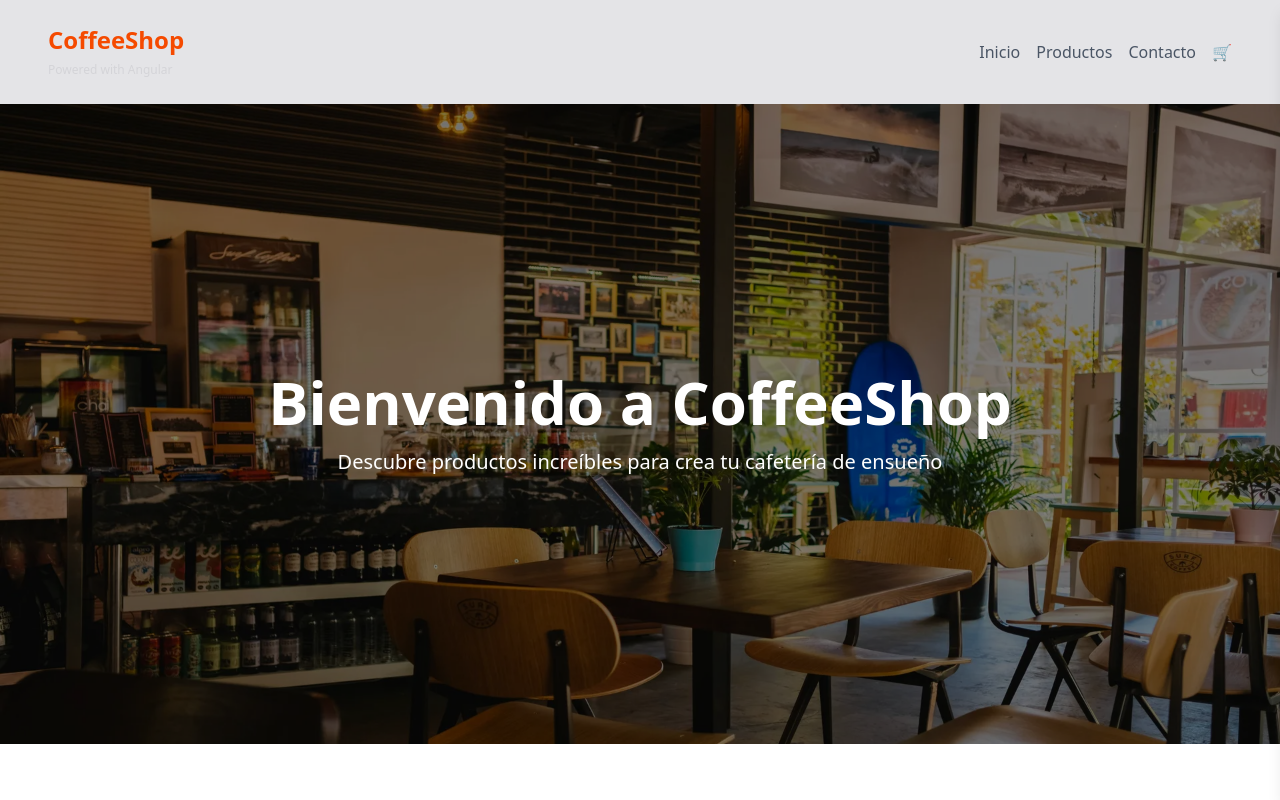
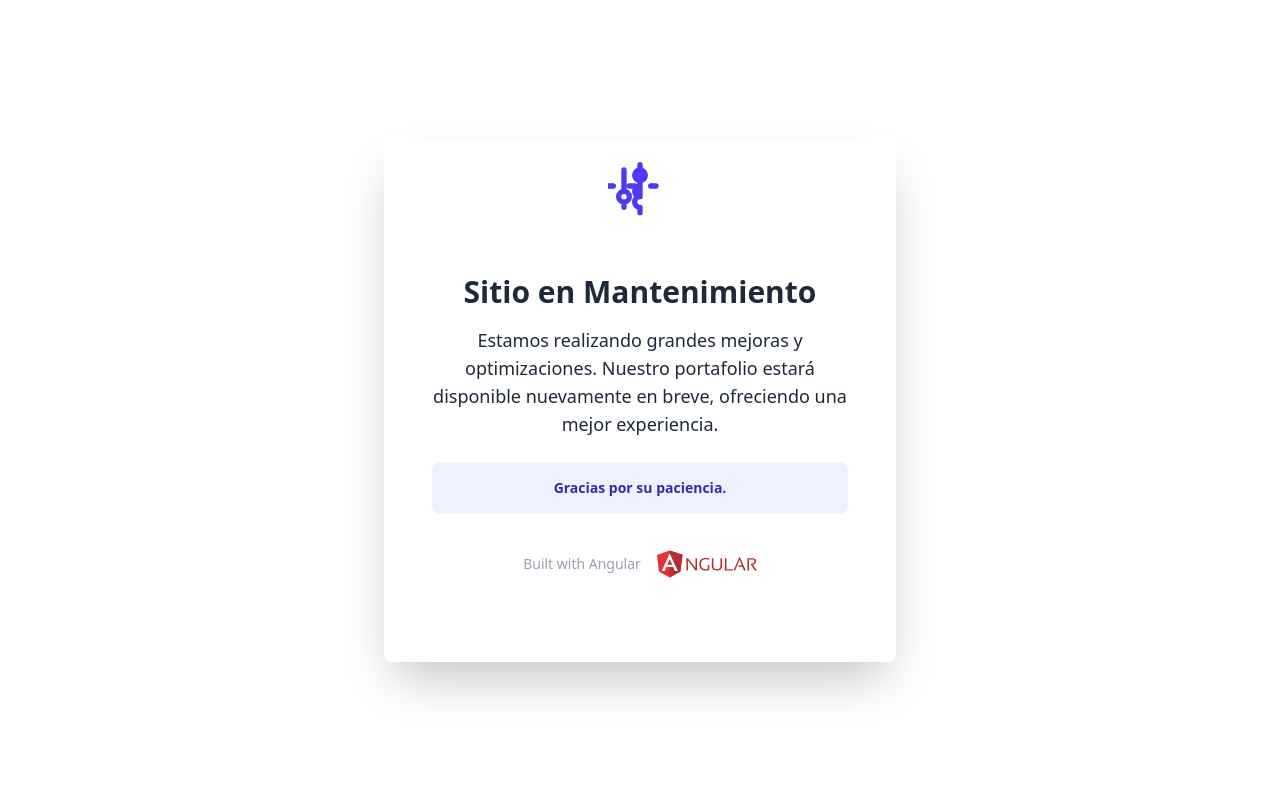
Before and after one commit to cdaizdev/portfolio, an Angular app: page / in a window 1280 px wide. Shown: the top 800 px of the page. Built offline with nearby package versions, Linux system fonts and the light colour scheme.

Commit message:
Add: analytics

```diff
--- a/src/app/app.html
+++ b/src/app/app.html
@@ -1,6 +1,3 @@
-<app-header></app-header>
-<main class="min-h-screen">
-  <router-outlet></router-outlet>
+<main class="flex justify-center items-center min-h-screen">
+  <app-maintenance></app-maintenance>
 </main>
-<app-cart-panel></app-cart-panel>
-<app-footer></app-footer>
--- a/src/app/app.ts
+++ b/src/app/app.ts
@@ -3,10 +3,11 @@ import { RouterOutlet } from '@angular/router';
 import { Header } from './header/header';
 import { Footer } from './footer/footer';
 import { CartComponent } from './cart/cart-component';
+import { Maintenance } from './maintenance/maintenance';
 
 @Component({
   selector: 'app-root',
-  imports: [RouterOutlet, Header, Footer, CartComponent],
+  imports: [Maintenance],
   templateUrl: './app.html',
   styleUrl: './app.css'
 })
--- /dev/null
+++ b/src/app/maintenance/maintenance.html
@@ -0,0 +1,40 @@
+<div class="bg-white dark:bg-gray-800 rounded-lg shadow-2xl max-w-lg p-4">
+    <div class="text-center mb-6">
+        <svg class="w-16 h-16 text-indigo-600 dark:text-indigo-400 mx-auto" fill="none" stroke="currentColor"
+            viewBox="0 0 24 24" xmlns="http://www.w3.org/2000/svg">
+            <path stroke-linecap="round" stroke-linejoin="round" stroke-width="2"
+                d="M12 6V4m0 2a2 2 0 100 4m0-4a2 2 0 110 4m-6 8a2 2 0 100-4m0 4a2 2 0 110-4m0 4v2m0-6V6m-6 6h2m6 0h2m6 0h2m-6 0a2 2 0 100 4m0 4a2 2 0 110-4m0 4v2m0-6V6" />
+        </svg>
+    </div>
+    <div class="p-8 text-gray-800 dark:text-gray-200">
+        <h1 class="text-3xl font-extrabold text-center mb-4">
+            Sitio en Mantenimiento
+        </h1>
+        <p class="text-lg text-center mb-6">
+            Estamos realizando grandes mejoras y optimizaciones. Nuestro portafolio estará disponible nuevamente en
+            breve,
+            ofreciendo una mejor experiencia.
+        </p>
+        <div class="bg-indigo-50 p-4 rounded-lg text-center">
+            <p class="text-indigo-800 dark:text-indigo-400 font-semibold text-sm">
+                Gracias por su paciencia.
+            </p>
+        </div>
+        <div class="flex gap-4 items-center justify-center px-4 text-sm text-gray-400">
+            Built with Angular
+            <svg xmlns="http://www.w3.org/2000/svg" width="100px" height="100px" viewBox="0 -186.5 512 512">
+                <g fill="none" fill-rule="evenodd">
+                    <g fill="#B52E31">
+                        <path
+                            d="M150.6 102.8v-63h8.1l38.5 50.7V39.8h7.7v63h-8.1l-38.5-51.2v51.2h-7.7zM267.6 100.3c-5.1 1.9-10.6 2.9-16.4 2.9-22.8 0-34.2-10.9-34.2-32.8 0-20.7 11-31.1 33-31.1 6.3 0 12.2.9 17.6 2.6v7c-5.4-2.1-11-3.1-16.7-3.1-17.2 0-25.8 8.2-25.8 24.4 0 17.5 8.5 26.2 25.4 26.2 2.7 0 5.7-.4 9-1.1V74.2h8.1v26.1zM280.6 78.5V39.8h8.1v38.7c0 12.1 6 18.2 18.1 18.2 12 0 18.1-6.1 18.1-18.2V39.8h8.1v38.7c0 16.5-8.7 24.8-26.2 24.8s-26.2-8.3-26.2-24.8zM355.6 39.8v56.4h33v6.6h-41.1v-63h8.1zM400.3 102.8h-8.5l31.3-71.3 31.3 71.3h-9L437.3 83h-20.8l2.2-6.6h15.9l-11.8-28.5-22.5 54.9zM463.1 102.8v-63H490c12 0 18 5 18 15.1 0 8.2-5.9 14.3-17.6 18.2l21.6 29.7h-10.7l-20-28.3v-5.3c12-1.9 18.1-6.5 18.1-13.9 0-5.8-3.3-8.7-10-8.7h-18v56.2h-8.3z" />
+                    </g>
+                    <path d="M0 23L64.5 0l66.2 22.6-10.7 85.3-55.5 30.7-54.6-30.3L0 23z" fill="#E23237" />
+                    <path d="M130.7 22.6L64.5 0v138.6l55.5-30.7 10.7-85.3z" fill="#B52E31" />
+                    <path
+                        d="M64.6 16.2l-40.2 89.4 15-.3 8.1-20.2H83.4l8.8 20.4 14.3.3-41.9-89.6zm.1 28.7l13.6 28.4H52.8l11.9-28.4z"
+                        fill="#FFF" />
+                </g>
+            </svg>
+        </div>
+    </div>
+</div>
```
Also changed, not shown: src/app/maintenance/maintenance.ts (added, +11 -0 lines), src/app/maintenance/maintenance.css (added), src/styles.css, 1 other file (tests, documents, lock files or other folders).
